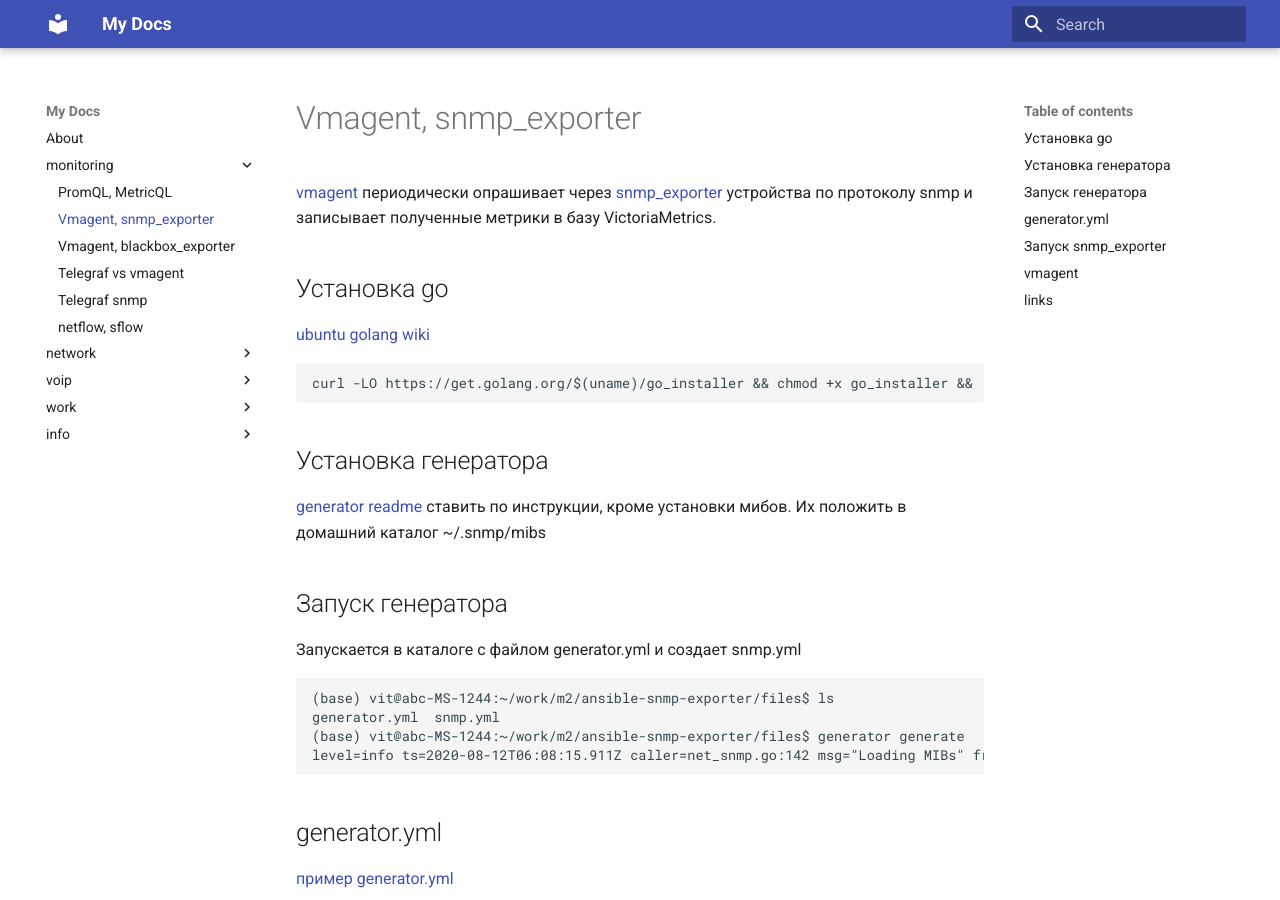
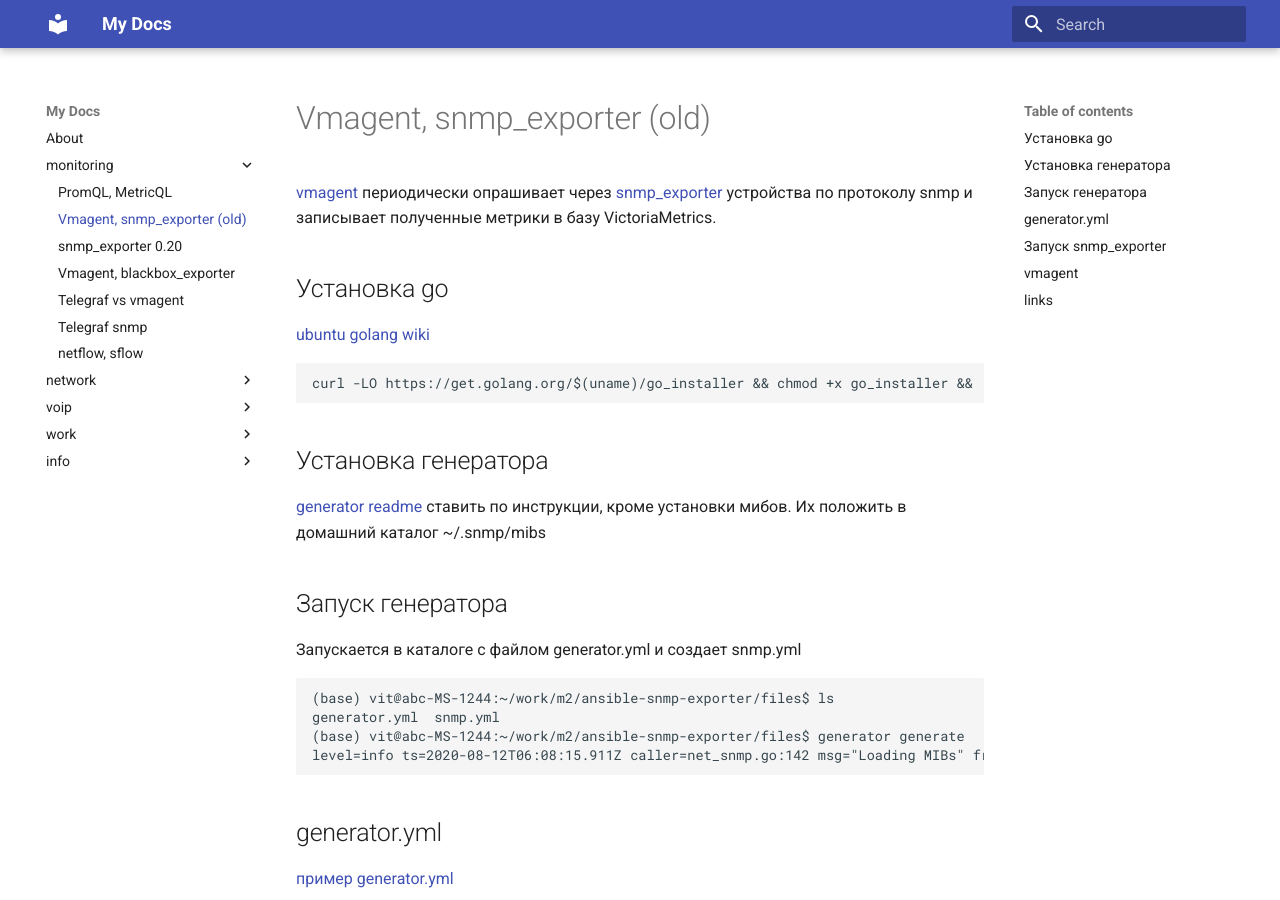
Before and after one commit to v98765/v98765.github.io, an MkDocs documentation site: the page built from docs/monitoring/snmp_exporter.md, in a window 1280 px wide and 900 px high. Built offline with MkDocs 1.6.1 and Material for MkDocs 9.7.7, drawn with Linux system fonts in a browser that asks for light colours.

Commit message:
add snmp_exporter 0.20

```diff
--- a/mkdocs.yml
+++ b/mkdocs.yml
@@ -3,7 +3,8 @@
     - 'About': index.md
     - monitoring:
         - 'PromQL, MetricQL': monitoring/promql_metricql.md
-        - 'Vmagent, snmp_exporter': monitoring/snmp_exporter.md
+        - 'Vmagent, snmp_exporter (old)': monitoring/snmp_exporter.md
+        - 'snmp_exporter 0.20': monitoring/snmp_exporter_20.md
         - 'Vmagent, blackbox_exporter': monitoring/backbox_exporter.md
         - 'Telegraf vs vmagent': monitoring/telegraf_vmagent.md
         - 'Telegraf snmp': monitoring/telegraf_snmp.md
```
